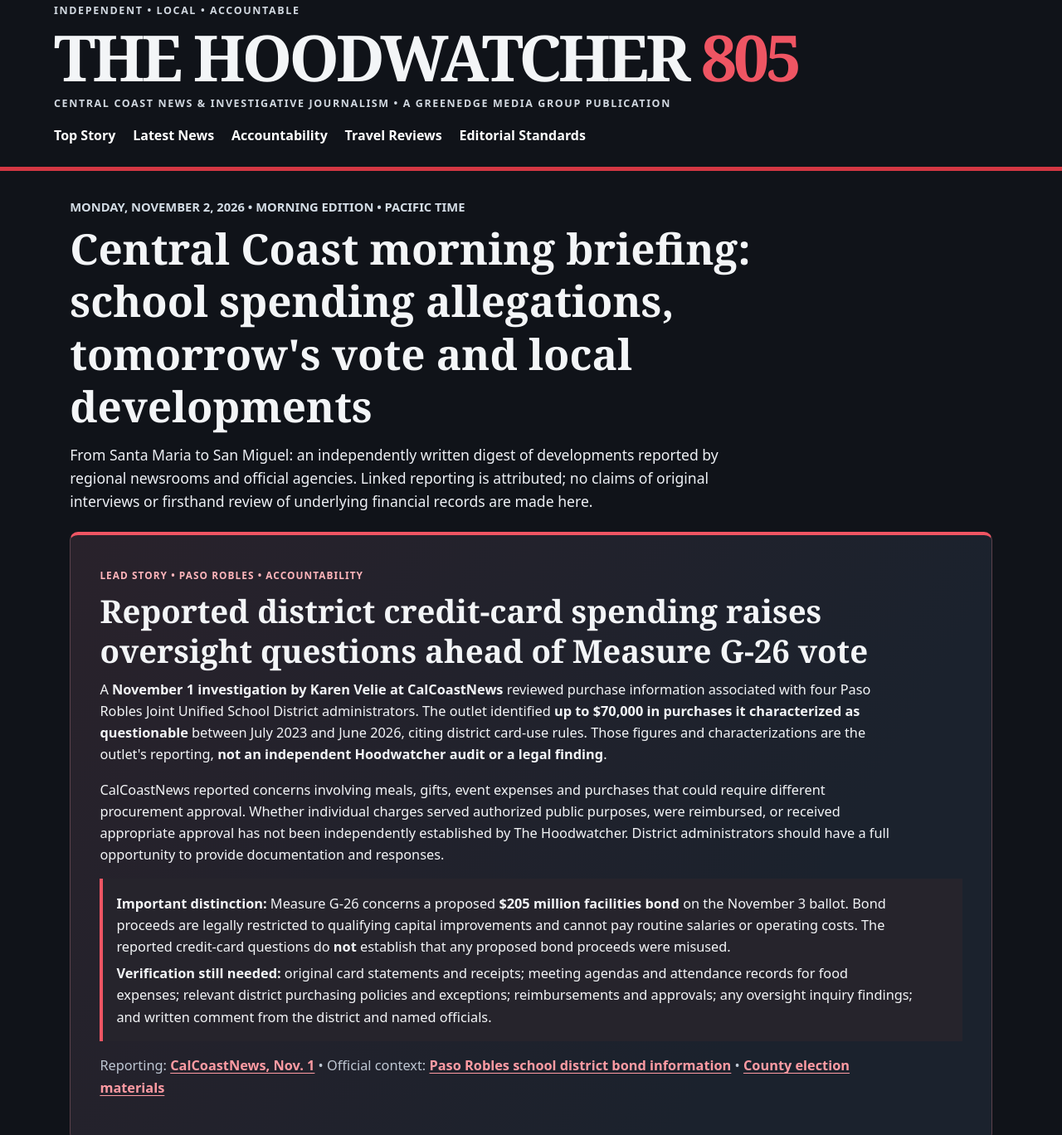
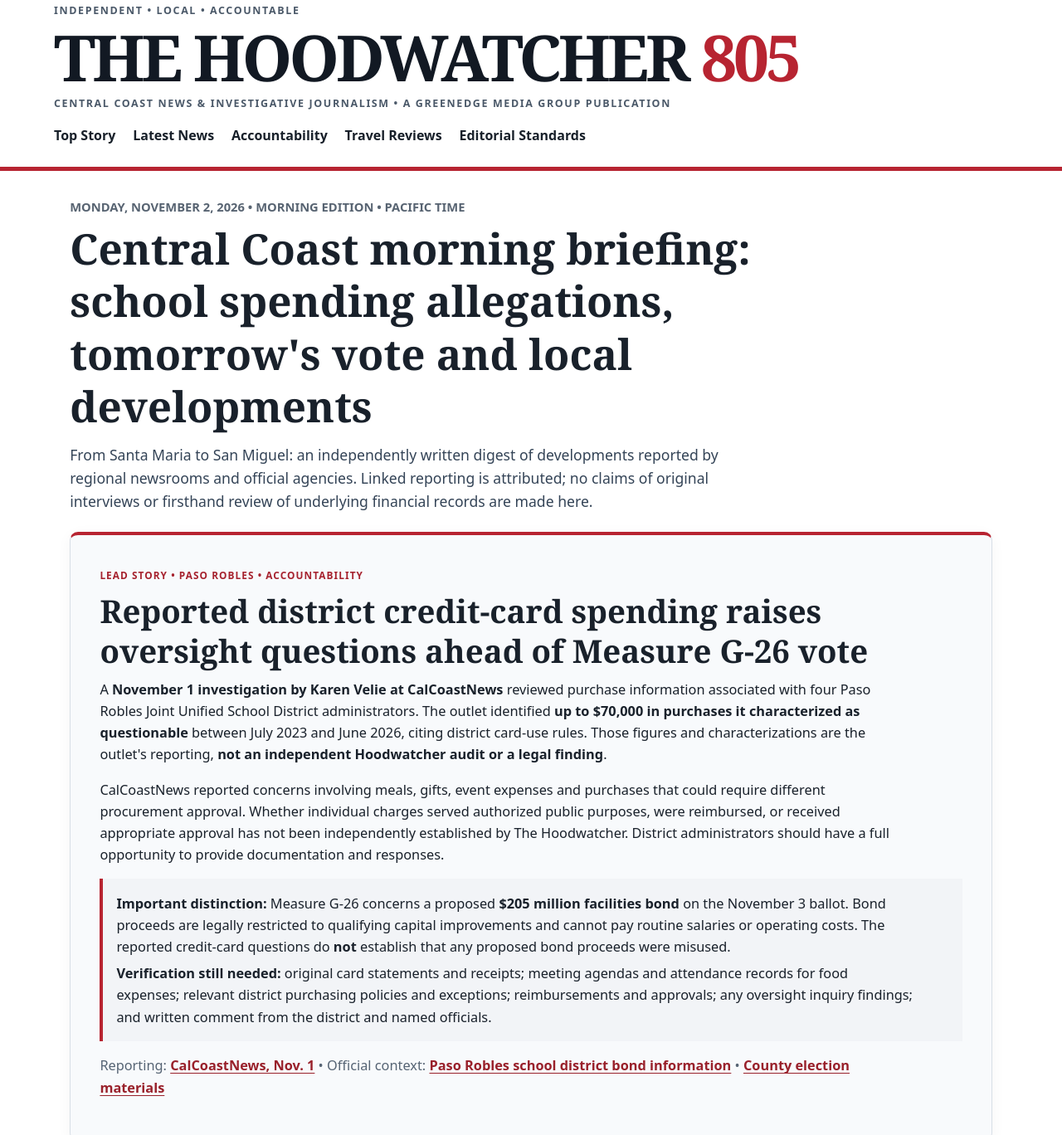
Before and after one commit to djgleno/TheHoodWatcher805, a plain HTML site: page index.html in a window 1280 px wide. Shown: the part 21-1389 px from the top of the page at 83% size. Drawn offline with Linux system fonts and the light colour scheme.

Commit message:
Stage white-background HoodWatcher editorial design; preserve news content

```diff
--- a/index.html
+++ b/index.html
@@ -4,7 +4,7 @@
 <meta charset="utf-8">
 <meta name="viewport" content="width=device-width, initial-scale=1">
 <meta name="description" content="The Hoodwatcher 805 November 2, 2026 morning edition: Paso Robles school district spending allegations, Measure G-26, Central Coast public safety and community news.">
-<meta name="theme-color" content="#101319">
+<meta name="theme-color" content="#ffffff">
 <title>November 2, 2026 News | The Hoodwatcher 805</title>
 <style>
 :root{color-scheme:dark;--bg:#101319;--panel:#1b222d;--line:#3a4350;--text:#f3f5f7;--muted:#bec7d3;--red:#ef5563;--link:#ff9ba3}
@@ -24,6 +24,31 @@ h1,h2,h3{line-height:1.24}h1,h2{font-family:Georgia,serif}h1{font-size:clamp(2re
 .aside h3{border-bottom:1px solid var(--line);padding-bottom:.5rem}.aside ul{padding-left:1.3rem}li{margin:.5rem 0}
 .standards{border-top:1px solid var(--line);margin-top:2.3rem;padding-top:1rem}.notice{font-size:.92rem;color:#d1d8e0}.mini{font-size:.92rem}footer{border-top:1px solid var(--line);text-align:center;padding:2rem 1rem;color:#b8c2cf}
 @media(max-width:780px){.columns,.grid{grid-template-columns:1fr}.site-header{padding:1.3rem 1.2rem}.hero{margin-top:1rem}}
+
+/* White-background editorial design restoration — Nov 21, 2026.
+   Appearance-only: retain existing stories, source links, navigation, and page structure. */
+:root{color-scheme:light;--bg:#ffffff;--panel:#ffffff;--line:#d6dde5;--text:#19212b;--muted:#566474;--red:#b72431;--link:#99212b}
+body{background:var(--bg);color:var(--text)}
+a{color:var(--link)}
+a:hover{color:#68131b}
+a:focus-visible{outline:3px solid #b72431}
+.site-header{background:#fff;border-bottom-color:var(--red)}
+.brand{color:#121923}
+.eyebrow{color:#4b5969}
+nav a{color:#18202a}
+nav a:hover{color:var(--red)}
+.dateline{color:#586472}
+.intro{color:#344457}
+.tag{color:#a6222e}
+.muted,.source{color:var(--muted)}
+.hero{background:#f8fafc;border:1px solid #d8dfe7;border-top:4px solid var(--red);box-shadow:0 4px 18px rgba(20,30,45,.045)}
+.factbox{background:#f2f4f7;border-left-color:var(--red)}
+.card{background:#fff;border-color:var(--line);box-shadow:0 2px 12px rgba(18,30,45,.035)}
+.card h3 a{color:#1b2635}
+.card h3 a:hover{color:var(--red)}
+.aside{background:#f8fafc;border-color:var(--line)}
+.notice{color:#48596b}
+footer{background:#f8fafc;color:#566474}
 </style>
 </head>
 <body>
```
